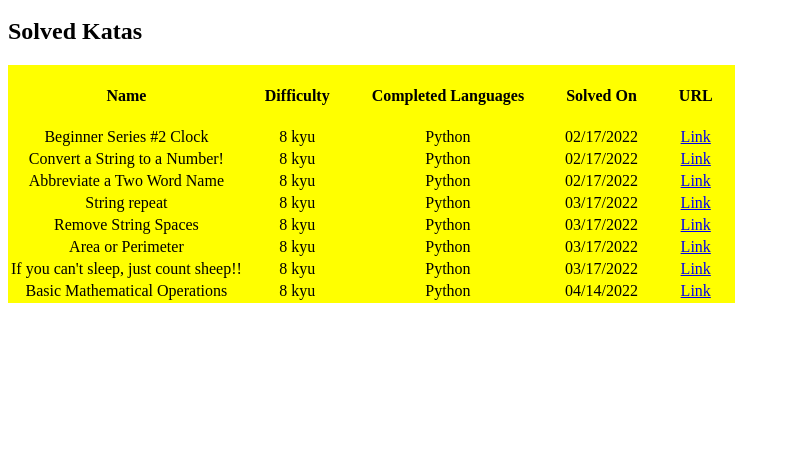
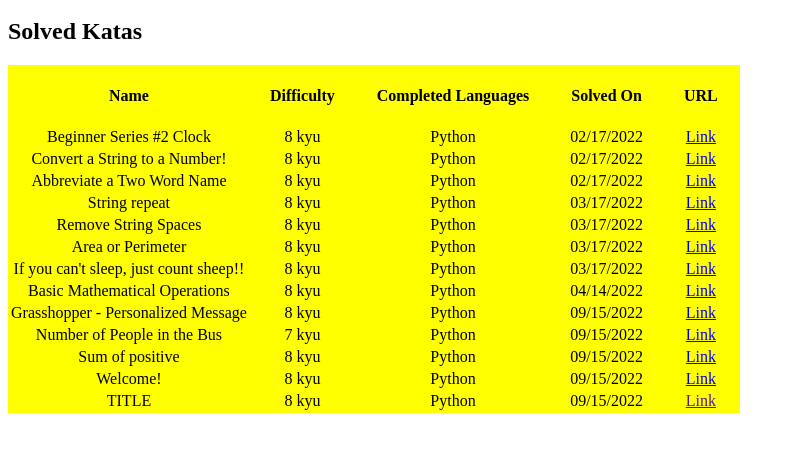
Before and after one commit to zachbirrell/zachbirrell.github.io, a plain HTML site: page index.html in a window 1280 px wide. Shown: the part 304-756 px from the top of the page, without its empty margins (0-795 px from the left). Drawn offline with Linux system fonts and the light colour scheme.

Commit message:
Updated katas list

```diff
--- a/index.html
+++ b/index.html
@@ -86,6 +86,46 @@
             <td><a href="https://www.codewars.com/kata/57356c55867b9b7a60000bd7">Link</a></td>
         </tr>
 
+        <tr>
+            <td>Grasshopper - Personalized Message</td>
+            <td>8 kyu</td>
+            <td>Python</td>
+            <td>09/15/2022</td>
+            <td><a href="https://www.codewars.com/kata/5772da22b89313a4d50012f7">Link</a></td>
+        </tr>
+
+        <tr>
+            <td>Number of People in the Bus</td>
+            <td>7 kyu</td>
+            <td>Python</td>
+            <td>09/15/2022</td>
+            <td><a href="https://www.codewars.com/kata/5648b12ce68d9daa6b000099">Link</a></td>
+        </tr>
+
+        <tr>
+            <td>Sum of positive</td>
+            <td>8 kyu</td>
+            <td>Python</td>
+            <td>09/15/2022</td>
+            <td><a href="https://www.codewars.com/kata/5715eaedb436cf5606000381/python">Link</a></td>
+        </tr>
+
+        <tr>
+            <td>Welcome!</td>
+            <td>8 kyu</td>
+            <td>Python</td>
+            <td>09/15/2022</td>
+            <td><a href="https://www.codewars.com/kata/577ff15ad648a14b780000e7">Link</a></td>
+        </tr>
+
+        <tr>
+            <td>TITLE</td>
+            <td>8 kyu</td>
+            <td>Python</td>
+            <td>09/15/2022</td>
+            <td><a href="">Link</a></td>
+        </tr>
+
     </table>
 
 </body>
```
